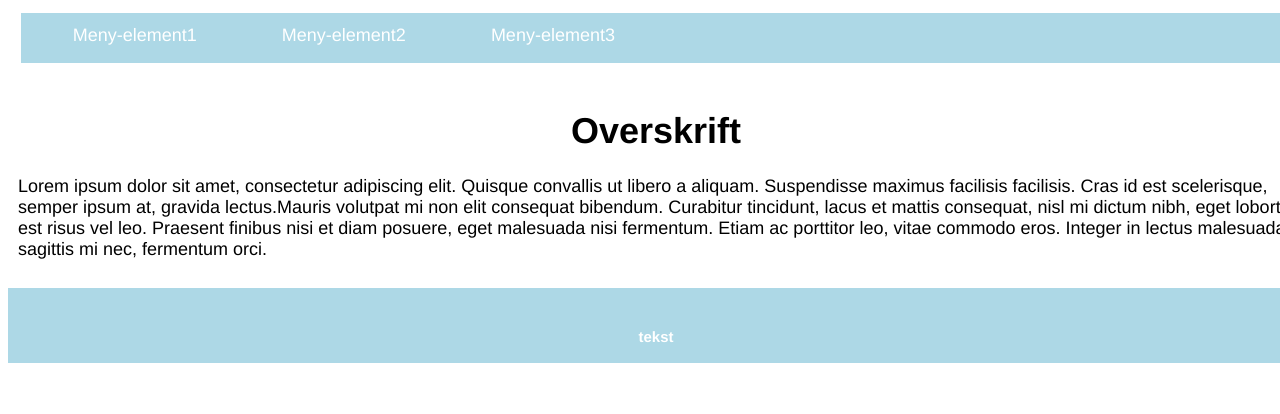
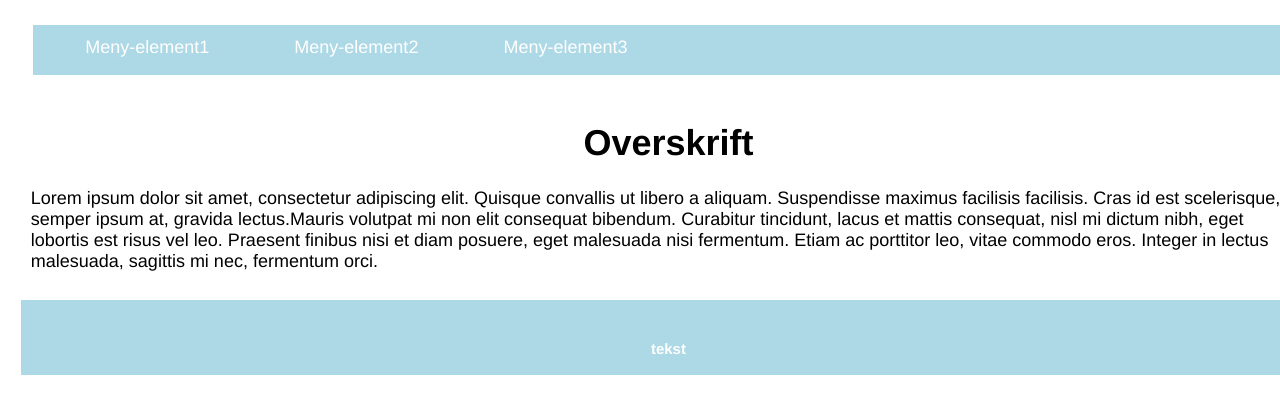
Before and after one commit to Torvaldhompland/flexbox, a plain HTML site: page index.html in a window 1280 px wide. Drawn offline with Linux system fonts and the light colour scheme.

Commit message:
Update stilark.css

```diff
--- a/stilark.css
+++ b/stilark.css
@@ -1,5 +1,5 @@
 .innpakning {
-margin: 0%;
+margin: 1%;
 display: flex;
 flex-direction: column;
 flex-wrap: wrap;
@@ -21,7 +21,7 @@ position: fixed;
   color: white;
   padding: 12px;
   font-family: Helvetica,Arial;
-      width:98%;
+      width:100%;
     margin:1%;
   }
 
```
